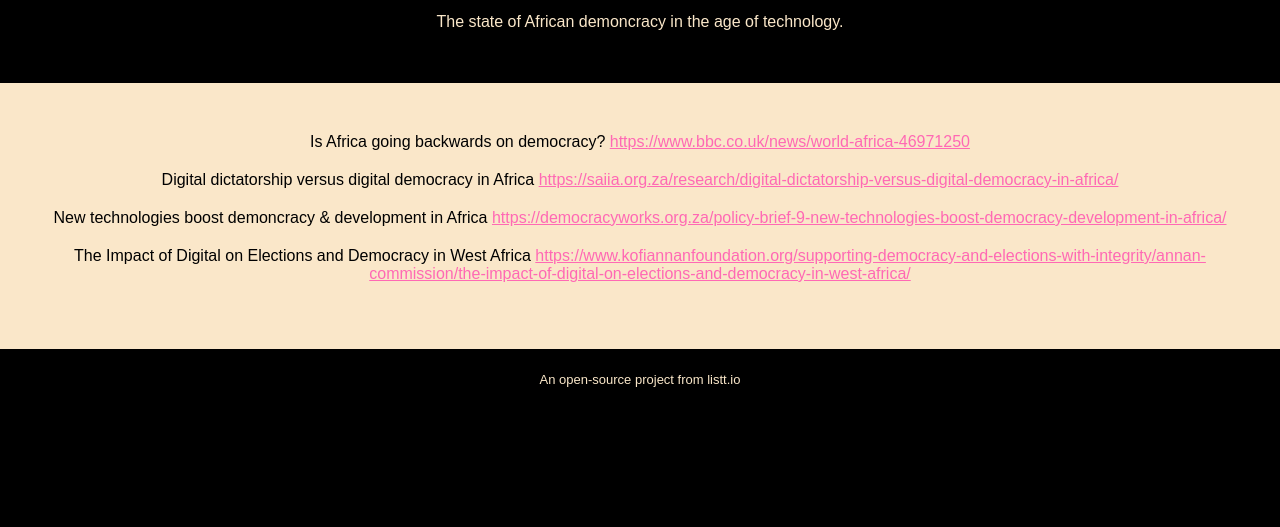
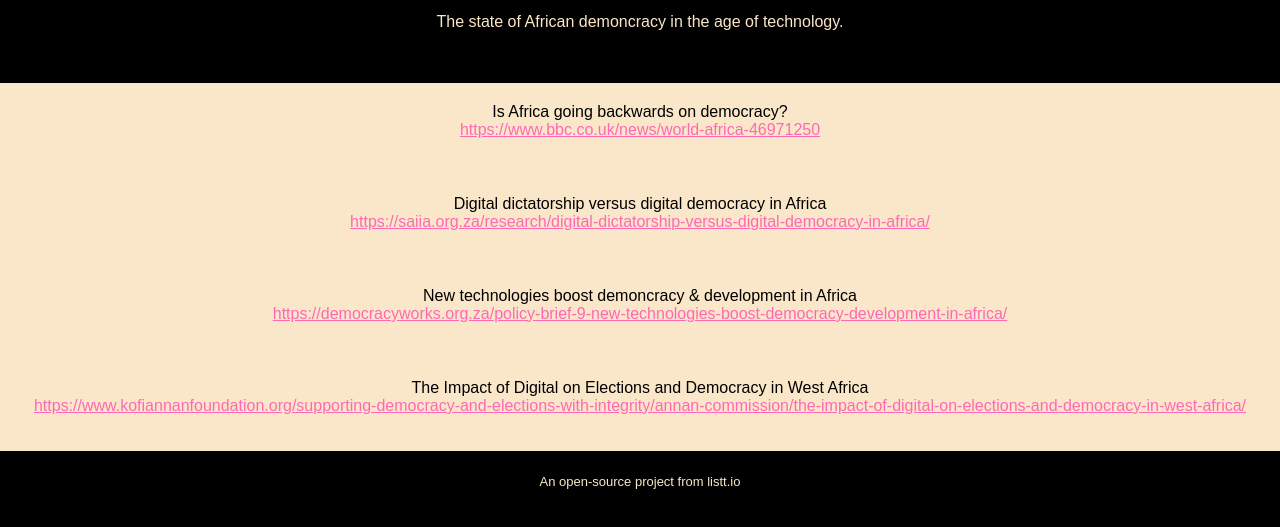
Before and after one commit to hayeskg/reading_listt, a plain HTML site: page index.html in a window 1280 px wide. Shown: the part 121-648 px from the top of the page. Drawn offline with Linux system fonts and the light colour scheme.

```diff
--- a/index.css
+++ b/index.css
@@ -18,12 +18,8 @@
   color: black;
 }
 ul {
-  padding: 40px;
+  padding: 20px;
   list-style-type: none;
-}
-
-li {
-  padding: 10px;
 }
 
 a {
--- a/index.html
+++ b/index.html
@@ -15,16 +15,26 @@
     <section class="interests">
       <div>
         <ul>
-          <li >Is Africa going backwards on democracy?
+          <li >Is Africa going backwards on democracy?</li>
+          <li>
           <a href = "https://www.bbc.co.uk/news/world-africa-46971250">https://www.bbc.co.uk/news/world-africa-46971250</a>
           </li>
-          <li>Digital dictatorship versus digital democracy in Africa
+        </ul>
+        <ul>
+          <li>Digital dictatorship versus digital democracy in Africa </li>
+          <li>
             <a href="https://saiia.org.za/research/digital-dictatorship-versus-digital-democracy-in-africa/">https://saiia.org.za/research/digital-dictatorship-versus-digital-democracy-in-africa/</a>
           </li>
-          <li>New technologies boost demoncracy & development in Africa
+        </ul>
+        <ul>
+          <li>New technologies boost demoncracy & development in Africa </li>
+          <li>
             <a href="https://democracyworks.org.za/policy-brief-9-new-technologies-boost-democracy-development-in-africa/">https://democracyworks.org.za/policy-brief-9-new-technologies-boost-democracy-development-in-africa/</a>
           </li>
-          <li>The Impact of Digital on Elections and Democracy in West Africa
+        </ul>
+        <ul>
+          <li>The Impact of Digital on Elections and Democracy in West Africa </li>
+          <li>
             <a href="https://www.kofiannanfoundation.org/supporting-democracy-and-elections-with-integrity/annan-commission/the-impact-of-digital-on-elections-and-democracy-in-west-africa/">https://www.kofiannanfoundation.org/supporting-democracy-and-elections-with-integrity/annan-commission/the-impact-of-digital-on-elections-and-democracy-in-west-africa/</a>
           </li>
         </ul>
```
